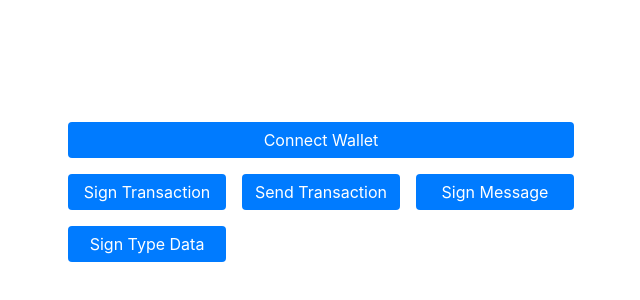
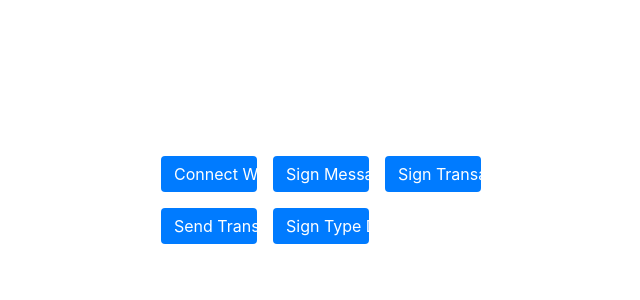
Before and after one commit to Sotatek-ThanhNguyen9/test-wallet, a Next.js app: page / in a window 1280 px wide. Shown: the part 208-508 px from the top of the page, without its empty margins (319-959 px from the left). Built offline with nearby package versions, Linux system fonts and the light colour scheme.

Commit message:
refactor code

```diff
--- a/pages/index.tsx
+++ b/pages/index.tsx
@@ -105,6 +105,11 @@ const MetaConnect = () => {
         setSignTypeDataResult(signature);
     }, [signer, address]);
 
+    const shorttenAddress = useCallback((str: string) => {
+        if (str.length === 0) return;
+        return `${str.substring(0, 6)}...${str.substring(str.length - 4)}`;
+    }, []);
+
     useEffect(() => {
         if (!provider) return;
 
@@ -118,25 +123,52 @@ const MetaConnect = () => {
 
     return (
         <div className="grid place-content-center h-[100vh]">
+            <div className="max-w-[100vw] flex flex-col justify-center items-center">
                 {address && (
                     <div>
-                    <p>Address: {address}</p>
+                        <p>Address: {shorttenAddress(address)}</p>
                         <p>
                             Balance:{" "}
                             {balance &&
                                 ethers.utils.formatEther(balance).toString()}
                         </p>
-                    <p>Sign Message tx hash: {signMessageTx}</p>
-                    <p>Sign tx hash: {signTx}</p>
-                    <p>Send tx hash: {sendTx}</p>
-                    <p>Sign Type Data result: {signTypedDataResult}</p>
+                        {/* <p>
+                            Sign Message tx hash:{" "}
+                            {shorttenAddress(signMessageTx)}
+                        </p>
+                        <p>Sign tx hash: {shorttenAddress(signTx)}</p> */}
+                        <p>
+                            Send tx hash:{" "}
+                            <a
+                                href={`https://rinkeby.etherscan.io/tx/${sendTx}`}
+                                target="_blank"
+                                rel="noreferrer"
+                            >
+                                {shorttenAddress(sendTx)}
+                            </a>
+                        </p>
+                        {/* <p>
+                            Sign Type Data result:{" "}
+                            {shorttenAddress(signTypedDataResult)}
+                        </p> */}
                     </div>
                 )}
-            <button className="btn btn-primary" onClick={handleConnect}>
+                <div className="mt-4 grid sm:grid-cols-3 xs:grid-cols-1 gap-4 w-80">
+                    {!address && (
+                        <button
+                            className="btn btn-primary w-full"
+                            onClick={handleConnect}
+                        >
                             Connect Wallet
                         </button>
-            <div>
-                <div className="mt-4 grid grid-cols-3 gap-4">
+                    )}
+                    <button
+                        onClick={handleSignMessage}
+                        className="btn btn-primary"
+                        type="button"
+                    >
+                        Sign Message
+                    </button>
                     <button
                         onClick={handleSignTransaction}
                         className="btn btn-primary"
@@ -152,13 +184,6 @@ const MetaConnect = () => {
                         Send Transaction
                     </button>
                     <button
-                        onClick={handleSignMessage}
-                        className="btn btn-primary"
-                        type="button"
-                    >
-                        Sign Message
-                    </button>
-                    <button
                         onClick={handleSignTypeData}
                         className="btn btn-primary"
                         type="button"
```
Lines whose indentation alone changed are shown as unchanged.
